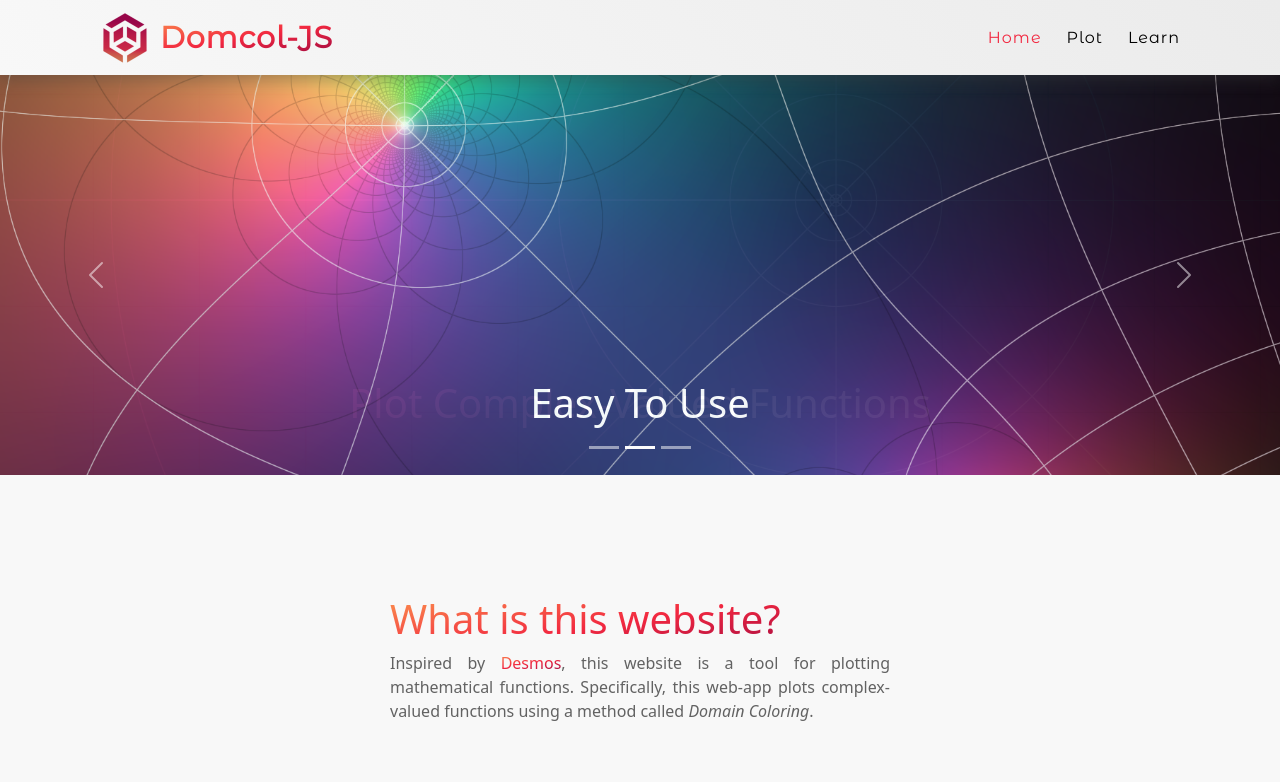
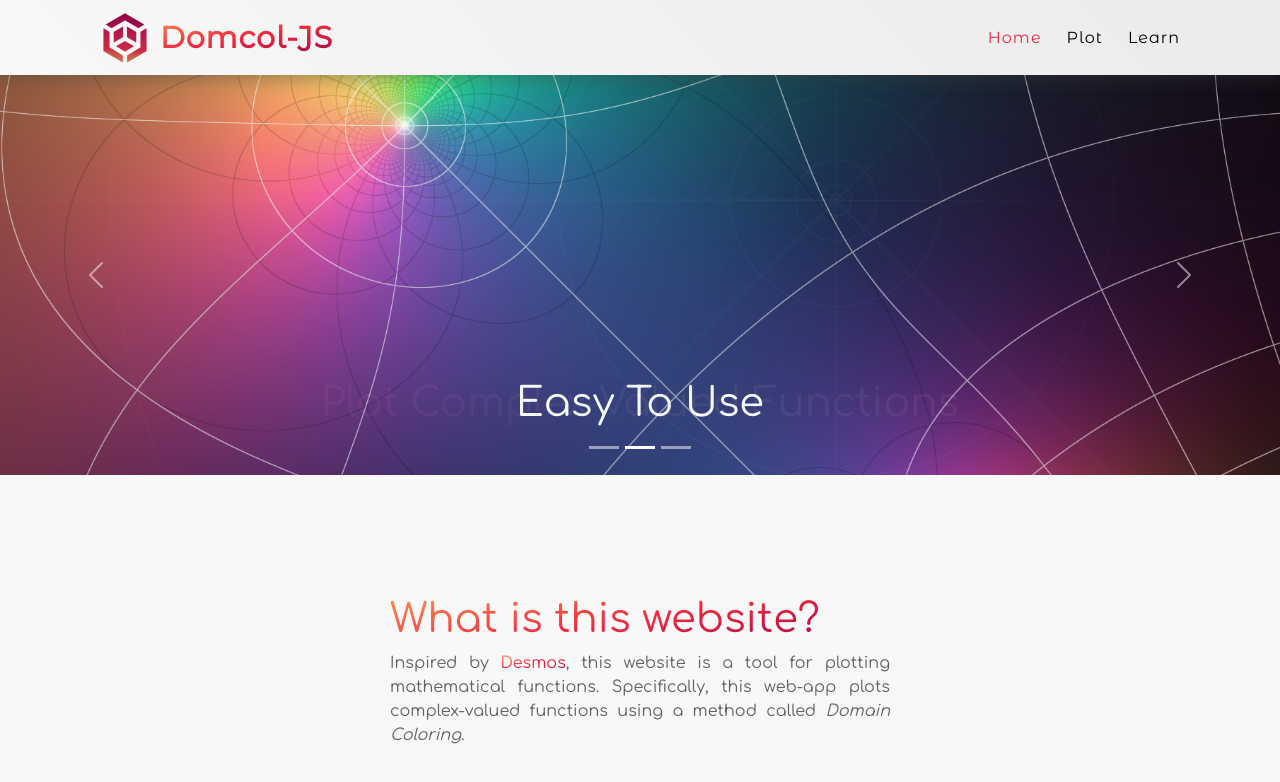
Before and after one commit to MarioDiCaprio/domcol-js, a Next.js app: page / in a window 1280 px wide. Shown: the top 782 px of the page. Built offline with nearby package versions, Linux system fonts and the light colour scheme.

Commit message:
Updated fonts

```diff
--- a/styles/globals.scss
+++ b/styles/globals.scss
@@ -2,6 +2,8 @@
 @import url('https://fonts.googleapis.com/css2?family=Montserrat+Alternates&display=swap');
 // Google Fonts: 'Montserrat'
 @import url('https://fonts.googleapis.com/css2?family=Montserrat&display=swap');
+// Google Fonts: 'Comfortaa'
+@import url('https://fonts.googleapis.com/css2?family=Comfortaa&display=swap');
 // Google Fonts: 'Source Code Pro'
 @import url('https://fonts.googleapis.com/css2?family=Source+Code+Pro&display=swap');
 
@@ -14,4 +16,5 @@ body {
     margin: 0;
     background: $background !important;
     $color: $primary !important;
+    font-family: 'Comfortaa', serif !important;
 }
```
